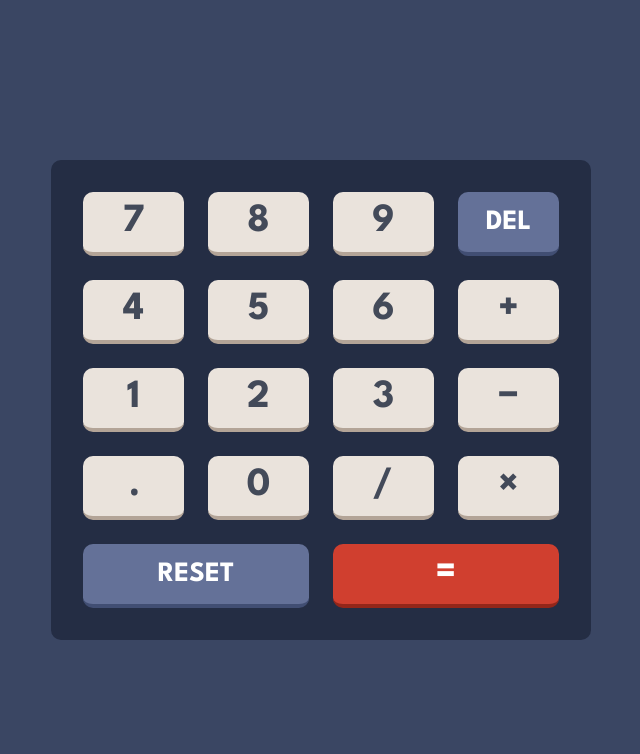
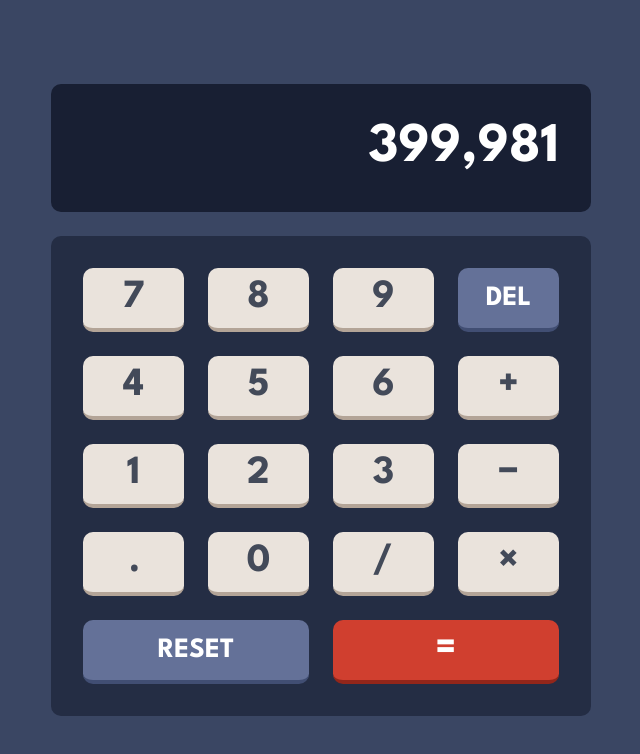
Before and after one commit to KaMazim/calculator_app, a React (Create React App) app: page / in a window 1280 px wide. Shown: the top 754 px of the page, without its empty margins (319-959 px from the left). Built offline with nearby package versions, Linux system fonts and the light colour scheme.

Commit message:
feat: Input added

```diff
--- a/src/App.tsx
+++ b/src/App.tsx
@@ -2,11 +2,13 @@ import { ThemeProvider } from './providers/ThemeProvider';
 
 import KeyPad from './components/KeyPad';
 import Screen from './components/Screen';
+import Input from './components/Input';
 
 const App = () => {
     return (
         <ThemeProvider>
             <Screen>
+                <Input>399,981</Input>
                 <KeyPad />
             </Screen>
         </ThemeProvider>
--- /dev/null
+++ b/src/components/Input.tsx
@@ -0,0 +1,24 @@
+import styled from '@emotion/styled';
+
+const Input = styled.div`
+    color: ${({ theme }) => theme.color.text.primary};
+    background-color: ${({ theme }) => theme.color.background.input};
+
+    width: 100%;
+    max-width: 540px;
+    height: 128px;
+
+    padding-inline: 32px;
+
+    display: flex;
+    justify-content: flex-end;
+    align-items: center;
+
+    font-size: 56px;
+
+    border-radius: ${({ theme }) => theme.borderRadius};
+
+    margin-bottom: 24px;
+`;
+
+export default Input;
--- a/src/components/Screen.tsx
+++ b/src/components/Screen.tsx
@@ -6,6 +6,7 @@ const Screen = styled.div`
     min-height: 100vh;
 
     display: flex;
+    flex-direction: column;
     justify-content: center;
     align-items: center;
 
```
